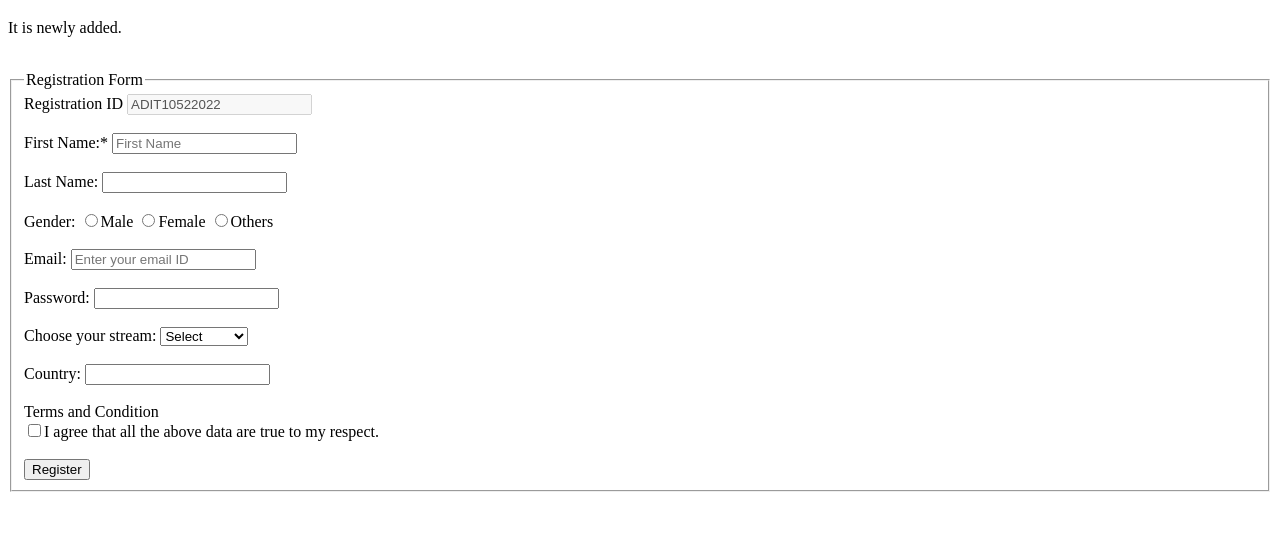
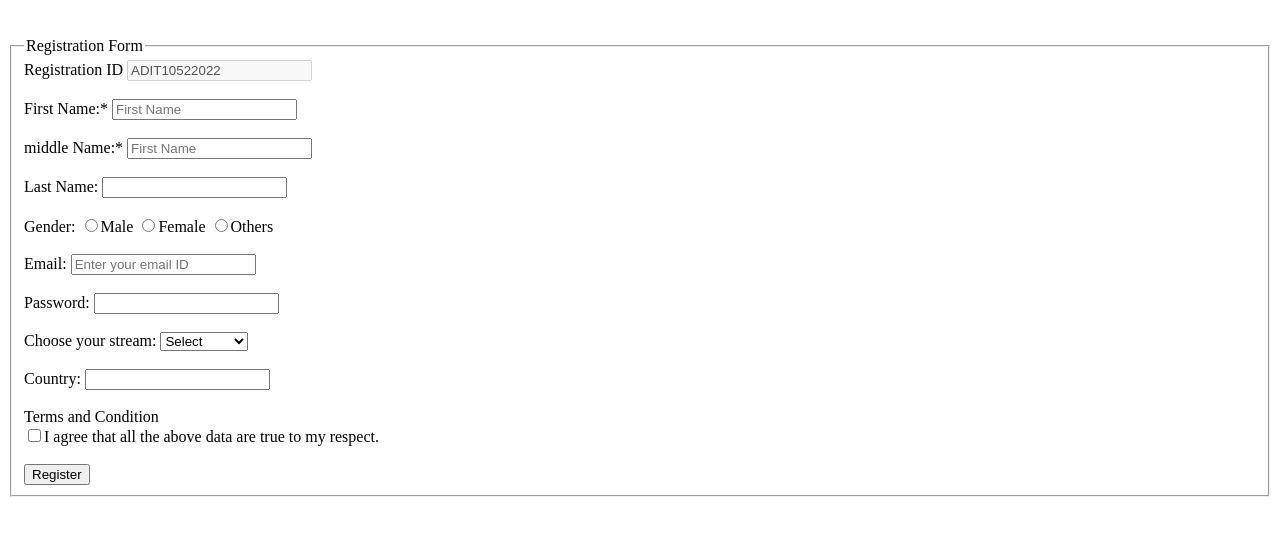
Before and after one commit to DecodeArpi/DemoWebsite, a plain HTML site: page Registration.html in a window 1280 px wide. Shown: the part 61-596 px from the top of the page. Drawn offline with Linux system fonts and the light colour scheme.

Commit message:
Create Registration.html

```diff
--- a/Registration.html
+++ b/Registration.html
@@ -5,7 +5,6 @@
     </head>
     <body>
         <h1>Demo Registration Form</h1>
-        <p>It is newly added.</p>
         <br>
         <form>
             <fieldset>
@@ -13,6 +12,8 @@
                 <label>Registration ID</label>
                 <input type="text" value="ADIT10522022" disabled><br><br>
             <label>First Name:*</label>
+            <input type="text" name="fname" placeholder="First Name" required><br><br>
+                <label>middle Name:*</label>
             <input type="text" name="fname" placeholder="First Name" required><br><br>
             <label>Last Name:</label>
             <input type="text" name="lname" ><br><br>
```
